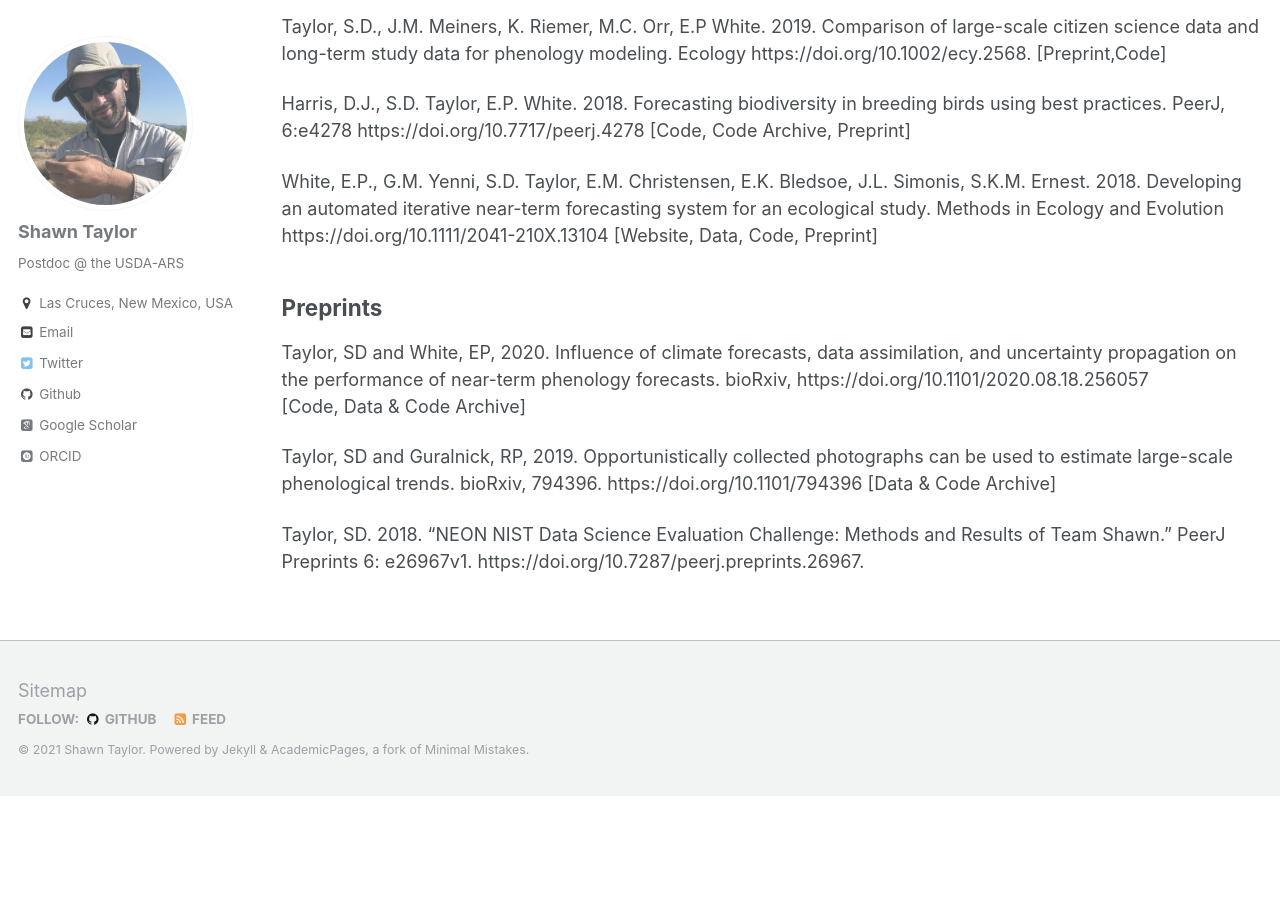
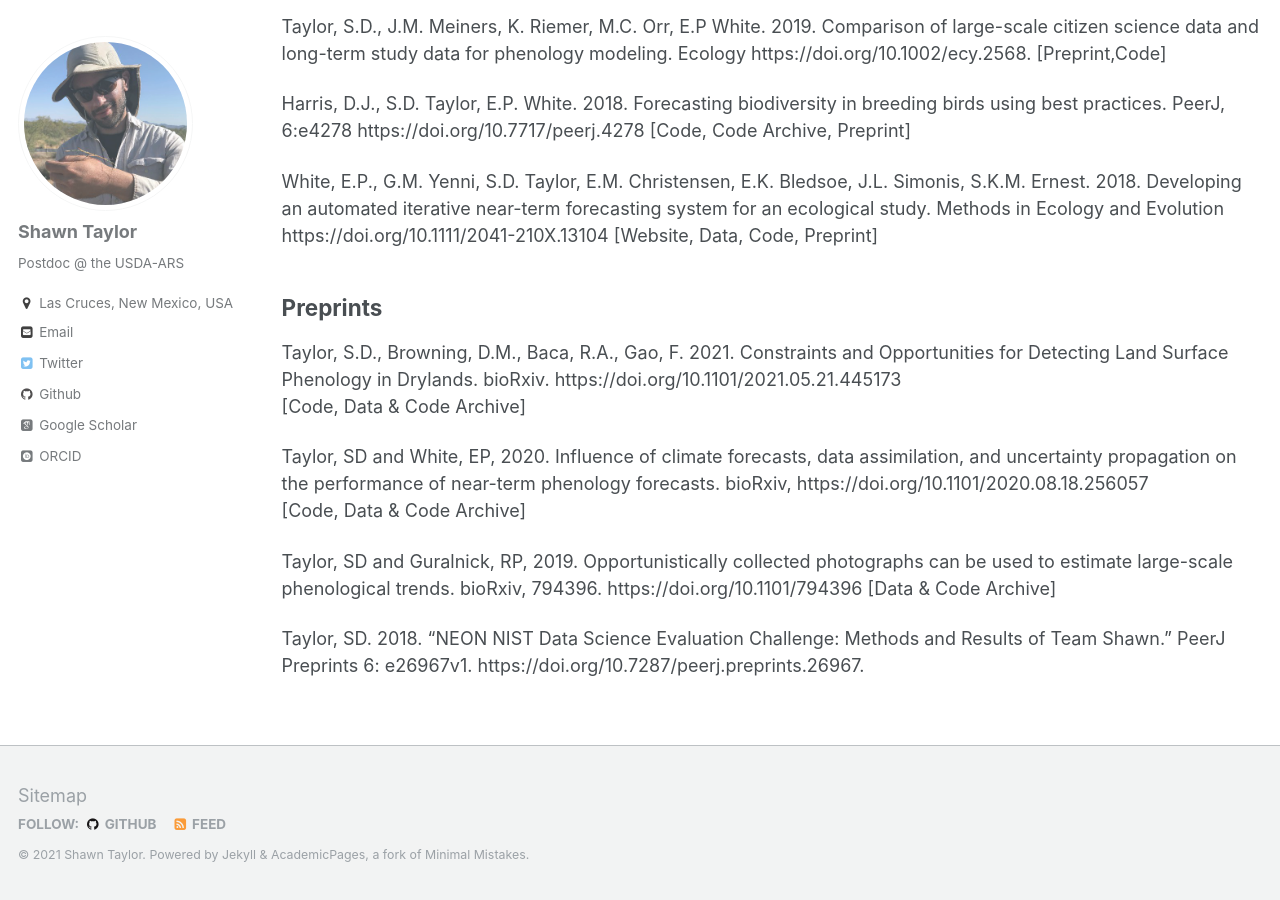
Before and after one commit to sdtaylor/sdtaylor.github.io, a Jekyll site: the page built from _pages/publications.md, in a window 1280 px wide and 900 px high, scrolled down 682 px. Built offline with Jekyll 4.4.1, drawn with Linux system fonts in a browser that asks for light colours; some web fonts are replaced; before the commit the page ends 1478 px from its top, so only the background shows below that.

Commit message:
add preprint

```diff
--- a/_pages/publications.md
+++ b/_pages/publications.md
@@ -45,6 +45,10 @@ White, E.P., G.M. Yenni, S.D. Taylor, E.M. Christensen, E.K. Bledsoe, J.L. Simon
 
 ## Preprints
 
+Taylor, S.D., Browning, D.M., Baca, R.A., Gao, F. 2021. Constraints and Opportunities for Detecting Land Surface Phenology in Drylands. bioRxiv. [https://doi.org/10.1101/2021.05.21.445173 ](https://doi.org/10.1101/2021.05.21.445173)
+[[Code](https://github.com/sdtaylor/JornadaDroneAnalysis),
+[Data & Code Archive](https://doi.org/10.5281/zenodo.4777207)]
+
 Taylor, SD and White, EP, 2020. Influence of climate forecasts, data assimilation, and uncertainty propagation on the performance of near-term phenology forecasts. bioRxiv, [https://doi.org/10.1101/2020.08.18.256057](https://doi.org/10.1101/2020.08.18.256057)
 [[Code](https://github.com/sdtaylor/phenology_forecasts),
 [Data & Code Archive](https://doi.org/10.5281/zenodo.3990010)]
```
